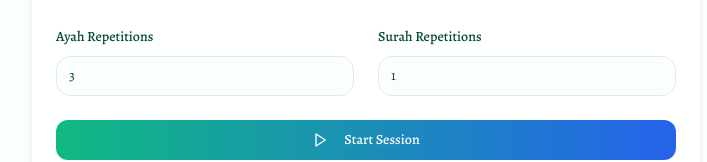
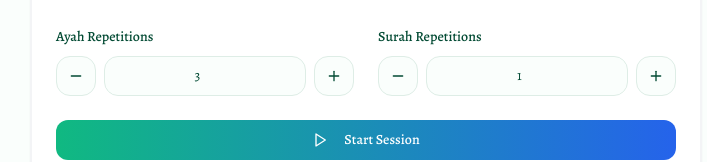
Before and after one commit to NabilPervez/quran-recitation, a Next.js app: page / in a window 1280 px wide. Shown: the part 486-648 px from the top of the page, without its empty margins (274-981 px from the left). Built offline with nearby package versions, Linux system fonts and the light colour scheme.

Commit message:
Enhance settings with ayah counts and repetition buttons

```diff
--- a/src/app/page.tsx
+++ b/src/app/page.tsx
@@ -80,7 +80,7 @@ const SettingsForm: FC<{
             <SelectContent>
               {surahs.map(surah => (
                 <SelectItem key={surah.id} value={String(surah.id)}>
-                  {surah.id}. {surah.englishName} ({surah.name})
+                  {surah.id}. {surah.englishName} ({surah.name}) ({surah.totalAyahs} ayahs)
                 </SelectItem>
               ))}
             </SelectContent>
@@ -108,11 +108,67 @@ const SettingsForm: FC<{
         </div>
         <div className="space-y-2">
           <Label htmlFor="ayah-reps">Ayah Repetitions</Label>
-          <Input id="ayah-reps" type="number" value={ayahReps} onChange={e => setAyahReps(Number(e.target.value))} min="1" disabled={isSessionActive} />
+          <div className="flex items-center gap-2">
+            <Button
+              variant="outline"
+              size="icon"
+              onClick={() => setAyahReps(Math.max(1, ayahReps - 1))}
+              disabled={isSessionActive}
+              className="shrink-0"
+            >
+              <Minus className="h-4 w-4" />
+            </Button>
+            <Input
+              id="ayah-reps"
+              type="number"
+              value={ayahReps}
+              onChange={e => setAyahReps(Number(e.target.value))}
+              min="1"
+              disabled={isSessionActive}
+              className="text-center"
+            />
+            <Button
+              variant="outline"
+              size="icon"
+              onClick={() => setAyahReps(ayahReps + 1)}
+              disabled={isSessionActive}
+              className="shrink-0"
+            >
+              <Plus className="h-4 w-4" />
+            </Button>
+          </div>
         </div>
         <div className="space-y-2">
           <Label htmlFor="surah-reps">Surah Repetitions</Label>
-          <Input id="surah-reps" type="number" value={surahReps} onChange={e => setSurahReps(Number(e.target.value))} min="1" disabled={isSessionActive} />
+          <div className="flex items-center gap-2">
+            <Button
+              variant="outline"
+              size="icon"
+              onClick={() => setSurahReps(Math.max(1, surahReps - 1))}
+              disabled={isSessionActive}
+              className="shrink-0"
+            >
+              <Minus className="h-4 w-4" />
+            </Button>
+            <Input
+              id="surah-reps"
+              type="number"
+              value={surahReps}
+              onChange={e => setSurahReps(Number(e.target.value))}
+              min="1"
+              disabled={isSessionActive}
+              className="text-center"
+            />
+            <Button
+              variant="outline"
+              size="icon"
+              onClick={() => setSurahReps(surahReps + 1)}
+              disabled={isSessionActive}
+              className="shrink-0"
+            >
+              <Plus className="h-4 w-4" />
+            </Button>
+          </div>
         </div>
         <div className="md:col-span-2">
           <Button onClick={handleStart} disabled={isSessionActive} className="w-full bg-gradient-to-r from-emerald-500 to-blue-600 hover:from-emerald-600 hover:to-blue-700 text-white rounded-xl shadow-emerald-100 transition-all duration-300 transform hover:scale-[1.02] active:scale-[0.98]">
```
